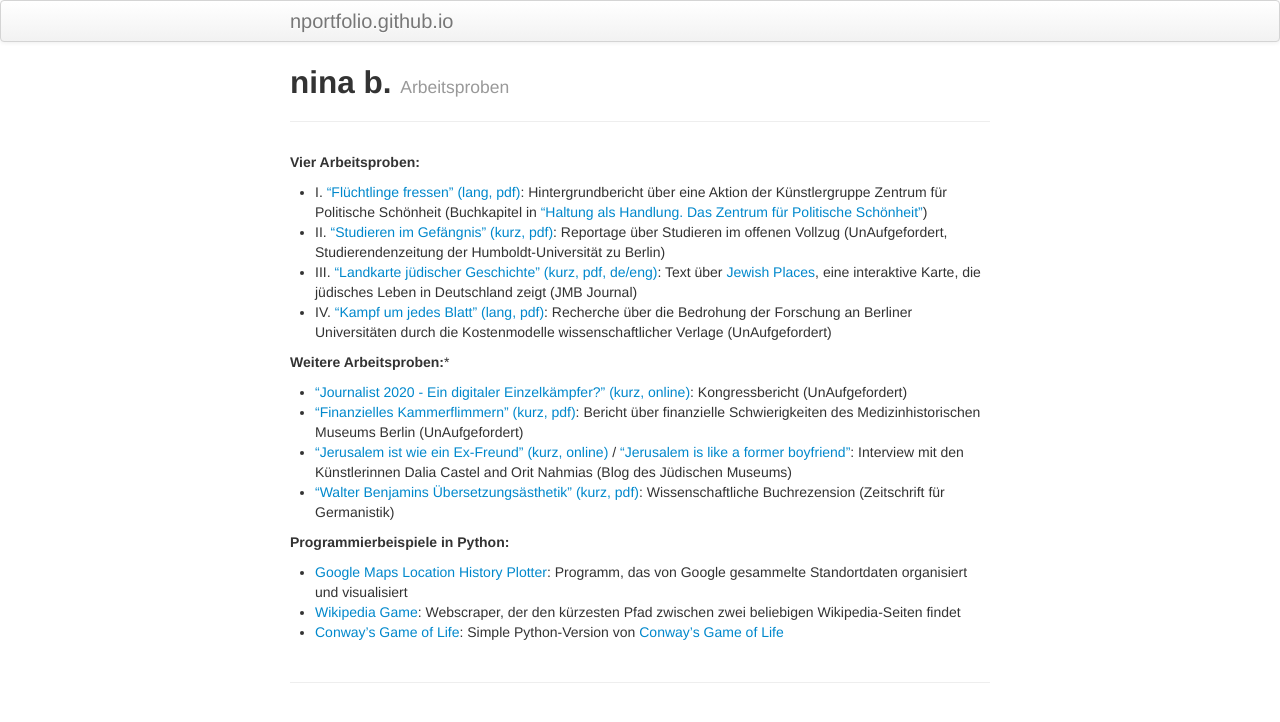
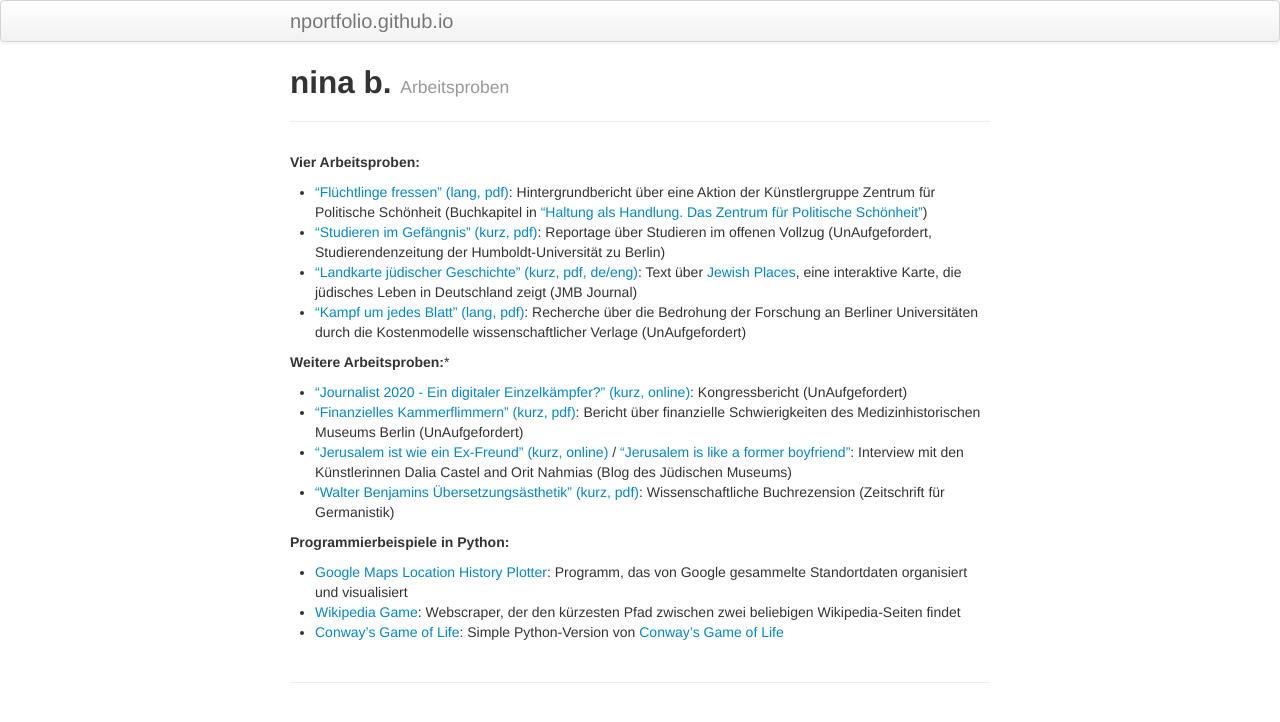
Before and after one commit to nportfolio/nportfolio.github.io, a Jekyll site: the page built from de.md, in a window 1280 px wide. Shown: the top 722 px of the page. Built offline with Jekyll 4.4.1, drawn with Linux system fonts in a browser that asks for light colours.

Commit message:
Update de.md

```diff
--- a/de.md
+++ b/de.md
@@ -6,10 +6,10 @@ description: portfolio
 ---
 
 **Vier Arbeitsproben:**
-- I. ["Flüchtlinge fressen" (lang, pdf)](/texts/ZPS_Hintergrundbericht_Fluechtlinge_fressen.pdf): Hintergrundbericht über eine Aktion der Künstlergruppe Zentrum für Politische Schönheit (Buchkapitel in ["Haltung als Handlung. Das Zentrum für Politische Schönheit"](http://editionmetzel.de/buecher/haltung-als-handlung-das-zentrum-fuer-politische-schoenheit.html))
-- II. ["Studieren im Gefängnis" (kurz, pdf)](/texts/UnAuf_Studieren_im_Gefaengnis.pdf): Reportage über Studieren im offenen Vollzug (UnAufgefordert, Studierendenzeitung der Humboldt-Universität zu Berlin)
-- III. ["Landkarte jüdischer Geschichte" (kurz, pdf, de/eng)](/texts/JMB_Journal_Jewish_Places.pdf): Text über [Jewish Places](https://www.jewish-places.de/), eine interaktive Karte, die jüdisches  Leben in Deutschland zeigt (JMB Journal)
-- IV. ["Kampf um jedes Blatt" (lang, pdf)](/texts/UnAuf_Elsevier.pdf): Recherche über die Bedrohung der Forschung an Berliner Universitäten durch die Kostenmodelle wissenschaftlicher Verlage (UnAufgefordert)
+- ["Flüchtlinge fressen" (lang, pdf)](/texts/ZPS_Hintergrundbericht_Fluechtlinge_fressen.pdf): Hintergrundbericht über eine Aktion der Künstlergruppe Zentrum für Politische Schönheit (Buchkapitel in ["Haltung als Handlung. Das Zentrum für Politische Schönheit"](http://editionmetzel.de/buecher/haltung-als-handlung-das-zentrum-fuer-politische-schoenheit.html))
+- ["Studieren im Gefängnis" (kurz, pdf)](/texts/UnAuf_Studieren_im_Gefaengnis.pdf): Reportage über Studieren im offenen Vollzug (UnAufgefordert, Studierendenzeitung der Humboldt-Universität zu Berlin)
+- ["Landkarte jüdischer Geschichte" (kurz, pdf, de/eng)](/texts/JMB_Journal_Jewish_Places.pdf): Text über [Jewish Places](https://www.jewish-places.de/), eine interaktive Karte, die jüdisches  Leben in Deutschland zeigt (JMB Journal)
+- ["Kampf um jedes Blatt" (lang, pdf)](/texts/UnAuf_Elsevier.pdf): Recherche über die Bedrohung der Forschung an Berliner Universitäten durch die Kostenmodelle wissenschaftlicher Verlage (UnAufgefordert)
 
 **Weitere Arbeitsproben:***
 - ["Journalist 2020 - Ein digitaler Einzelkämpfer?" (kurz, online)](http://www.unauf.de/2013/2512/): Kongressbericht (UnAufgefordert)
```
